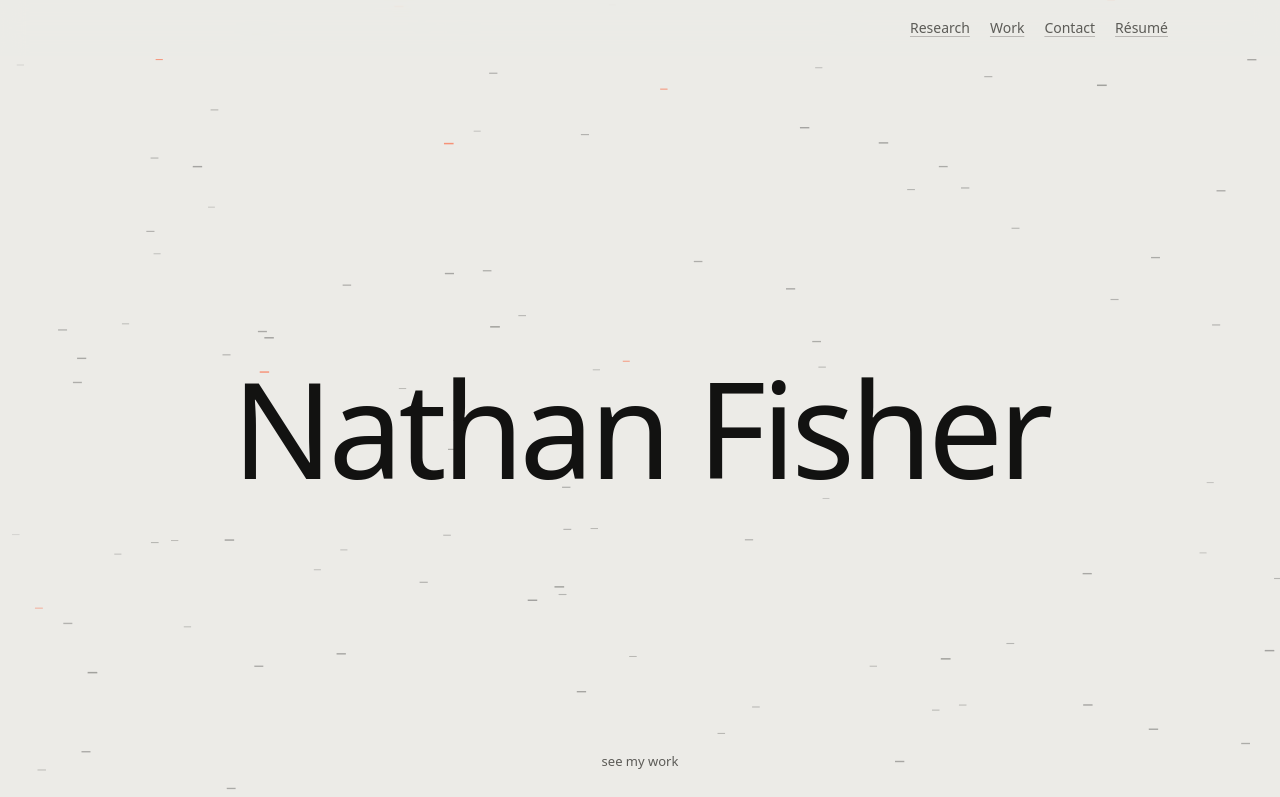
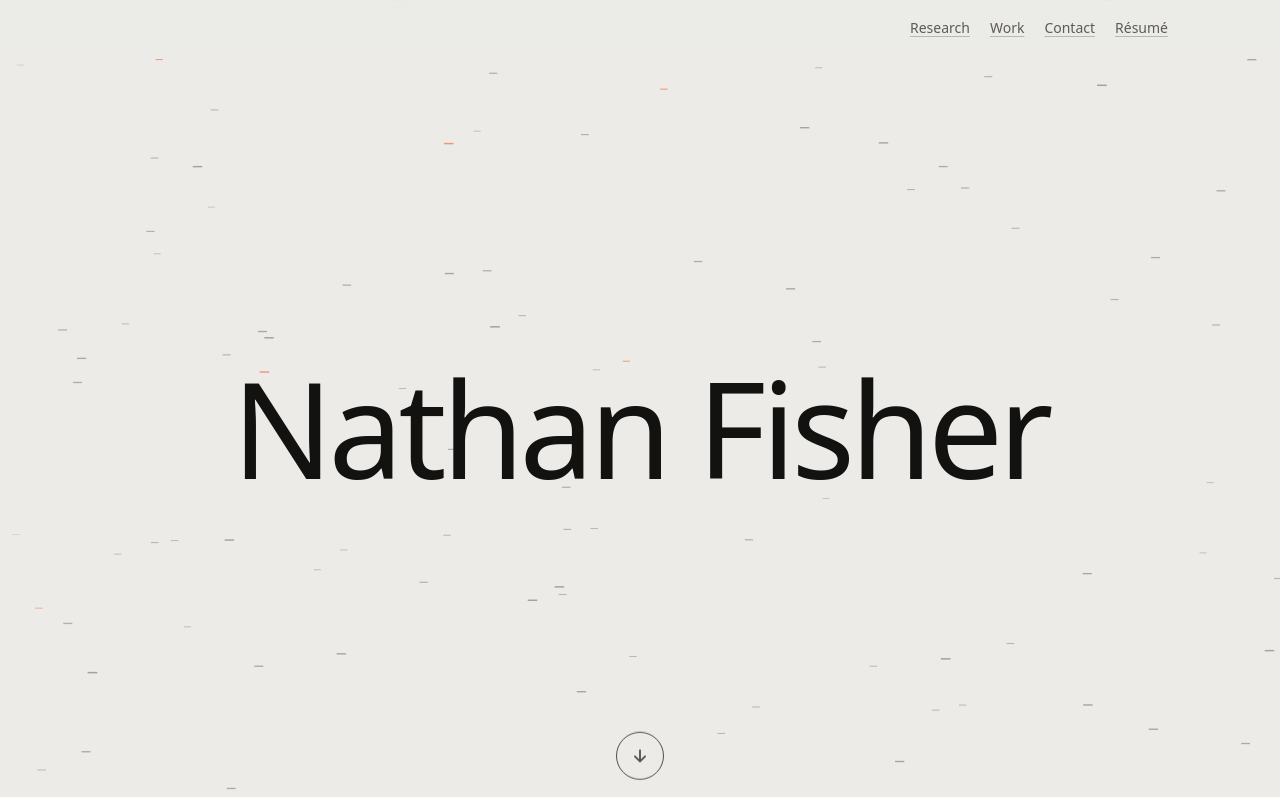
Before and after one commit to ncfisherim/portfolio, an Astro site: page / in a window 1280 px wide. Shown: the top 797 px of the page. Built offline with nearby package versions, Linux system fonts and the light colour scheme; Astro itself is replaced by a stand-in of ours; animation ran at ten frames a second; a web font is replaced by a local one.

Commit message:
Hero: scroll cue becomes a floating down arrow in a circle
Replaces the 'see my work' label. Outline turns orange with a faint fill on hover;
still links to #research, fades on scroll, and stays still under reduced motion.

Co-Authored-By: Claude Opus 5.5 <noreply@anthropic.com>

```diff
--- a/CLAUDE.md
+++ b/CLAUDE.md
@@ -43,7 +43,7 @@ Lab-grey + kite-orange minimalism; the name is the hero. History: v2 had a react
   - `prefers-reduced-motion`: no wind, no particles, no scaling (cross-fade only).
   - Performance rule: in the frame loop and scroll handler, do ALL layout reads (scrollY, getBoundingClientRect, offsetLeft) first, then style writes. Reading after writing forced ~1s of reflow before this was fixed.
   - Docking reads the name's live left edge (it is centered and its width changes with weight) — keep that, or docking drifts.
-  - Scroll cue: just "see my work" (lowercase, muted, no +) gently bobbing up and down at the bottom of the hero, links to #research, fades out on scroll. Bob is off under reduced motion.
+  - Scroll cue: a down arrow in a circle (muted outline; orange on hover) floating up and down at the bottom of the hero (replaced the "see my work" label), links to #research, fades out on scroll. Bob is off under reduced motion.
 - Palette: lab-grey paper `#ecebe7`, one "kite orange" (`--color-kite` graphics, `--color-kite-ink` text). Auto light/dark.
 - Entry rows: descriptor (`kind`) left, years right. The descriptor is ink with a kite-orange "wind streak" before it (`.entry .kind::before` in global.css) that stretches on hover/open — a gust, echoing the hero streaks.
 - Section headings (Research Experience, Work Experience, Skills, Contact) are kite-ink with a 2px kite rule — 2px, not 1px: a 1px rule on a half-pixel blurs to grey on standard-DPI screens. Entry titles stay ink.
--- a/src/components/Hero.astro
+++ b/src/components/Hero.astro
@@ -30,9 +30,13 @@ const words = name.split(' ');
 			}
 		</span>
 	</h1>
-	<!-- Scroll cue: "see my work" bobbing gently up and down; fades out as soon as you scroll -->
+	<!-- Scroll cue: a down arrow in a circle, floating gently up and down; fades out as soon as you scroll -->
 	<a href="#research" class="cue" data-cue>
-		<span class="cue-label" aria-hidden="true">see my work</span>
+		<span class="cue-ring" aria-hidden="true">
+			<svg viewBox="0 0 16 16" width="18" height="18" fill="none" stroke="currentColor" stroke-width="1.6" stroke-linecap="round" stroke-linejoin="round">
+				<path d="M8 3v10M3.5 8.5 8 13l4.5-4.5" />
+			</svg>
+		</span>
 		<span class="sr-only">Skip to Research Experience</span>
 	</a>
 </section>
@@ -85,20 +89,27 @@ const words = name.split(' ');
 		left: 50%;
 		bottom: 1.25rem;
 		transform: translateX(-50%);
-		display: flex;
-		align-items: center;
-		height: 2.75rem; /* comfortable tap target */
-		padding-inline: 0.75rem;
-		white-space: nowrap;
-		color: var(--color-muted);
-		transition: color 0.2s;
+		display: grid;
+		place-items: center;
+		padding: 0.25rem; /* tap target ≈ 56px */
+		color: color-mix(in oklab, var(--color-ink) 72%, transparent);
 	}
-	.cue:hover {
+	.cue-ring {
+		display: grid;
+		place-items: center;
+		width: 3rem;
+		height: 3rem;
+		border: 1.5px solid currentColor;
+		border-radius: 50%;
+		transition: color 0.2s, background-color 0.2s;
+		animation: cue-bob 2.4s ease-in-out infinite;
+	}
+	.cue:hover,
+	.cue:focus-visible {
 		color: var(--color-kite);
 	}
-	.cue-label {
-		font-size: 0.8125rem;
-		animation: cue-bob 2.4s ease-in-out infinite;
+	.cue:hover .cue-ring {
+		background: color-mix(in oklab, var(--color-kite) 10%, transparent);
 	}
 	@keyframes cue-bob {
 		0%, 100% { transform: translateY(-3px); }
@@ -108,7 +119,7 @@ const words = name.split(' ');
 		.wind {
 			display: none;
 		}
-		.cue-label {
+		.cue-ring {
 			animation: none;
 		}
 	}
```
